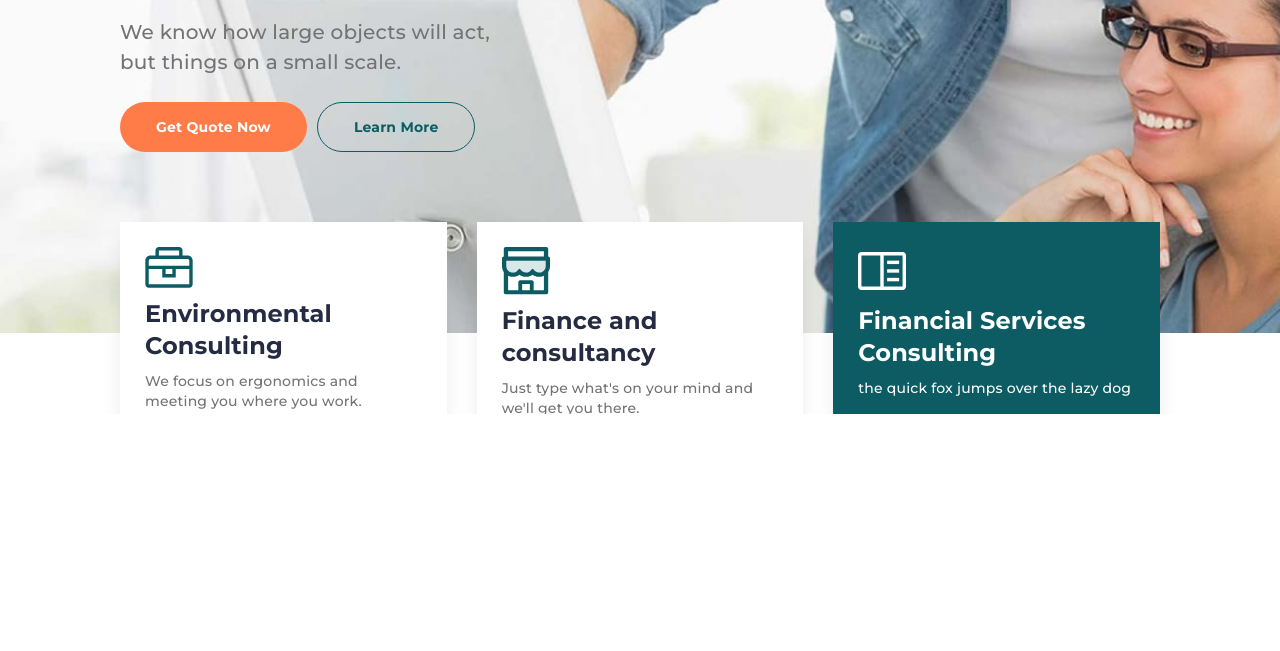
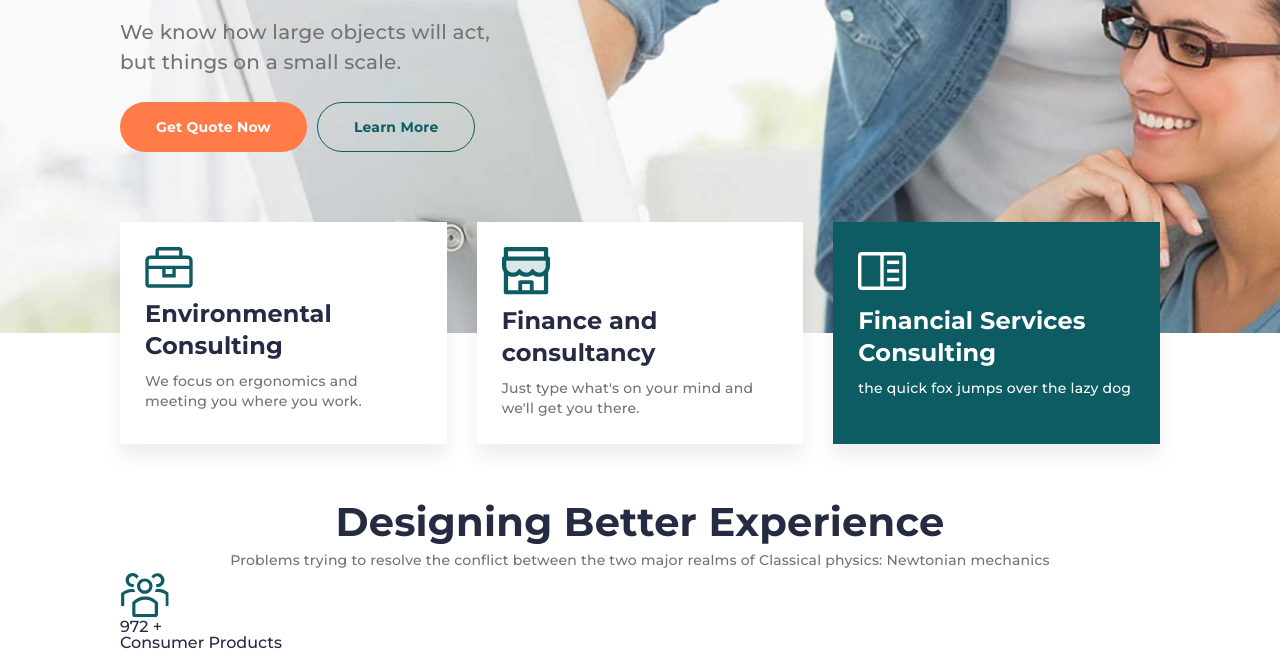
Before and after one commit to KovalenkoMaxim010185/Portfolio, a plain HTML site: page Realvice/index.html in a window 1280 px wide. Shown: the part 440-1091 px from the top of the page. Before the commit the page ends 854 px from the top, so only its background shows below. Drawn offline with Linux system fonts and the light colour scheme.

Commit message:
Start of advantages

```diff
--- a/Realvice/index.html
+++ b/Realvice/index.html
@@ -77,6 +77,23 @@
                     </div>
                 </div>
             </section>
+            <section class="page__advantages advantages">
+                <div class="advantages__container _container">
+                    <div class="advantages__header header-block">
+                        <h2 class="header-block__title">Designing Better Experience</h2>
+                        <p class="header-block__sub-title">Problems trying to resolve the conflict between the two major realms of Classical physics: Newtonian mechanics</p>
+                    </div>
+                    <div class="advantages__body">
+                        <div class="advantages__col">
+                            <div class="advantages__item">
+                                <div class="advantages__icon"><img src="./img/peoples.svg" alt=""></div>
+                                <h3 class="advantages__value">972 +</h3>
+                                <p class="advantages__text">Consumer Products</p>
+                            </div>
+                        </div>
+                    </div>
+                </div>
+            </section>
         </main>
         <footer class="footer"></footer>
     </div>
--- a/Realvice/styles/style.css
+++ b/Realvice/styles/style.css
@@ -51,6 +51,23 @@ html, body {
     top: 0;
     left: 0;
     object-fit: cover;
+}
+.header-block {
+    text-align: center;
+}
+.header-block__title {
+    font-weight: 700;
+    font-size: 40px;
+    line-height: calc(57/40*100%);
+    letter-spacing: 0.2px;
+    color: #252B42;
+}
+.header-block__sub-title {
+    font-weight: 500;
+    font-size: 14px;
+    line-height: calc(20/14*100%);
+    letter-spacing: 0.2px;
+    color: #737373;
 }
 /* Start of HEADER */
 .header {
@@ -132,6 +149,8 @@ html, body {
     z-index: 2;
     margin: -111px 0 0 0;
 
+}
+.page__advantages {
 }
 .main-block {
     position: relative;
@@ -319,7 +338,28 @@ html, body {
 }
 /* END of SERVICES */
 
-/* START of  */
+/* START of ADVANTAGES */
+
+.advantages {
+    margin: 80px 0 0 0;
+}
+.advantages__container {
+}
+.advantages__header {
+}
+.advantages__body {
+}
+.advantages__col {
+}
+.advantages__item {
+}
+.advantages__icon {
+}
+.advantages__value {
+}
+.advantages__text {
+}
+/* END of ADVANTAGES */
 /* END of MAIN */
 
 /* Start of FOOTER */
```
Also changed, not shown: Realvice/img/fin.svg (added), Realvice/img/medal.svg (added), Realvice/img/peoples.svg (added).
